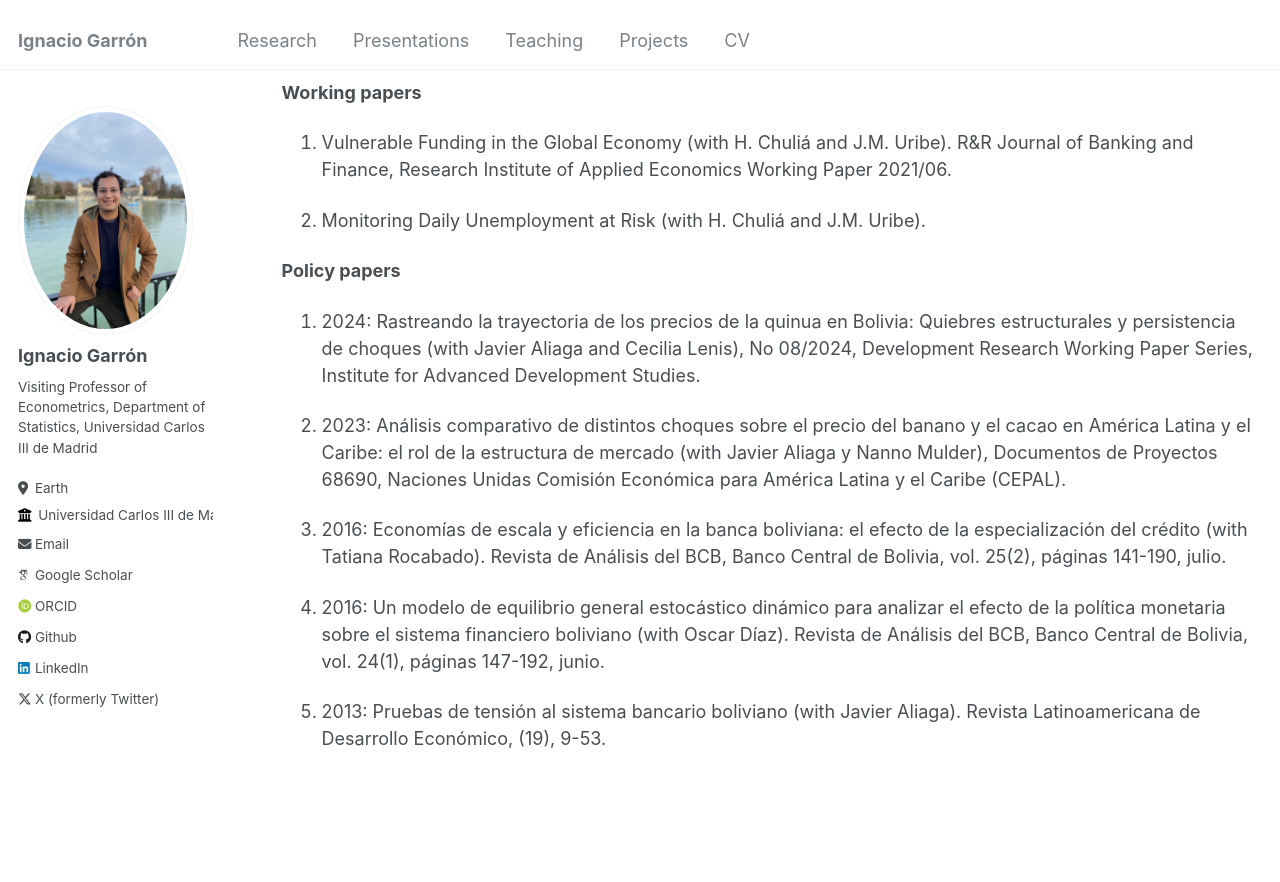
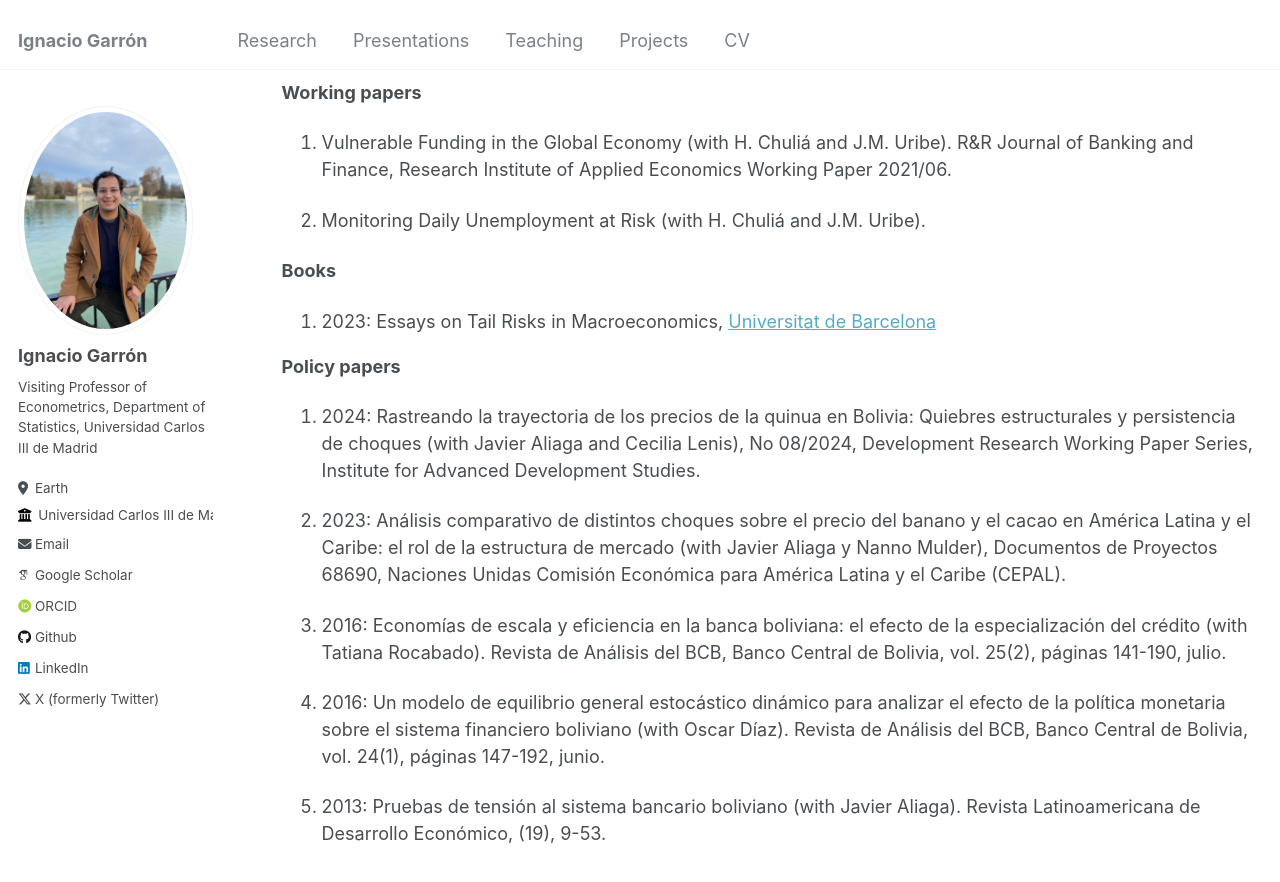
Before and after one commit to IgnacioGarron/IgnacioGarron.github.io, a Jekyll site: the page built from _pages/publications.md, in a window 1280 px wide and 900 px high, scrolled down 548 px. Shown: the top 882 px of the window. Built offline with Jekyll 4.4.1, drawn with Linux system fonts in a browser that asks for light colours; some web fonts are replaced.

Commit message:
Update publications.md

```diff
--- a/_pages/publications.md
+++ b/_pages/publications.md
@@ -31,6 +31,11 @@ author_profile: true
 2.  Monitoring Daily Unemployment at Risk (with H. Chuliá and J.M. Uribe).
 
 
+**Books**
+
+1. 2023: Essays on Tail Risks in Macroeconomics, [Universitat de Barcelona](https://www.tesisenred.net/handle/10803/688864#page=1)
+
+
 **Policy papers**
 
 1. 2024: Rastreando la trayectoria de los precios de la quinua en Bolivia: Quiebres estructurales y persistencia de choques (with Javier Aliaga and Cecilia Lenis), No 08/2024, Development Research Working Paper Series, Institute for Advanced Development Studies.
```
